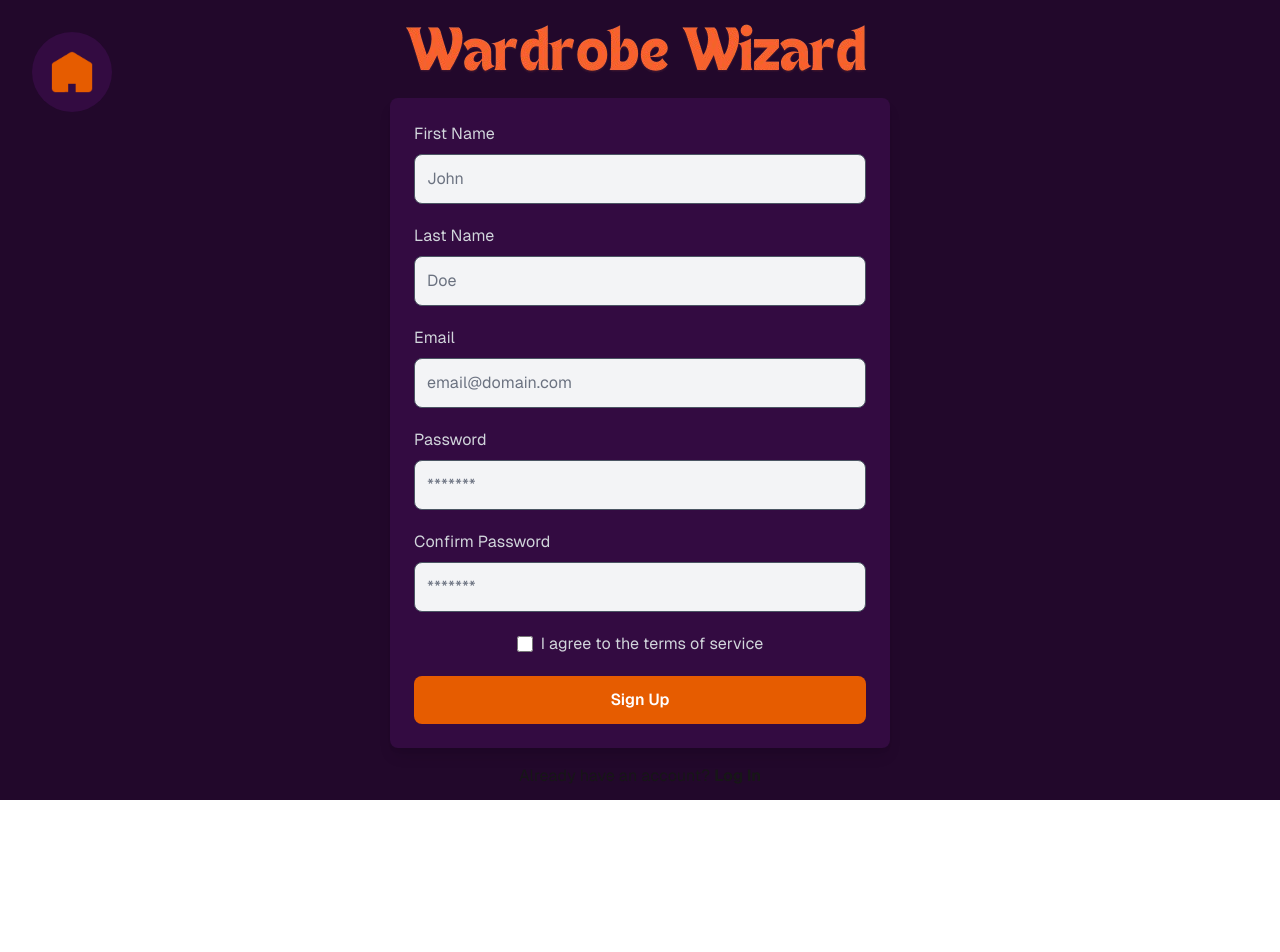
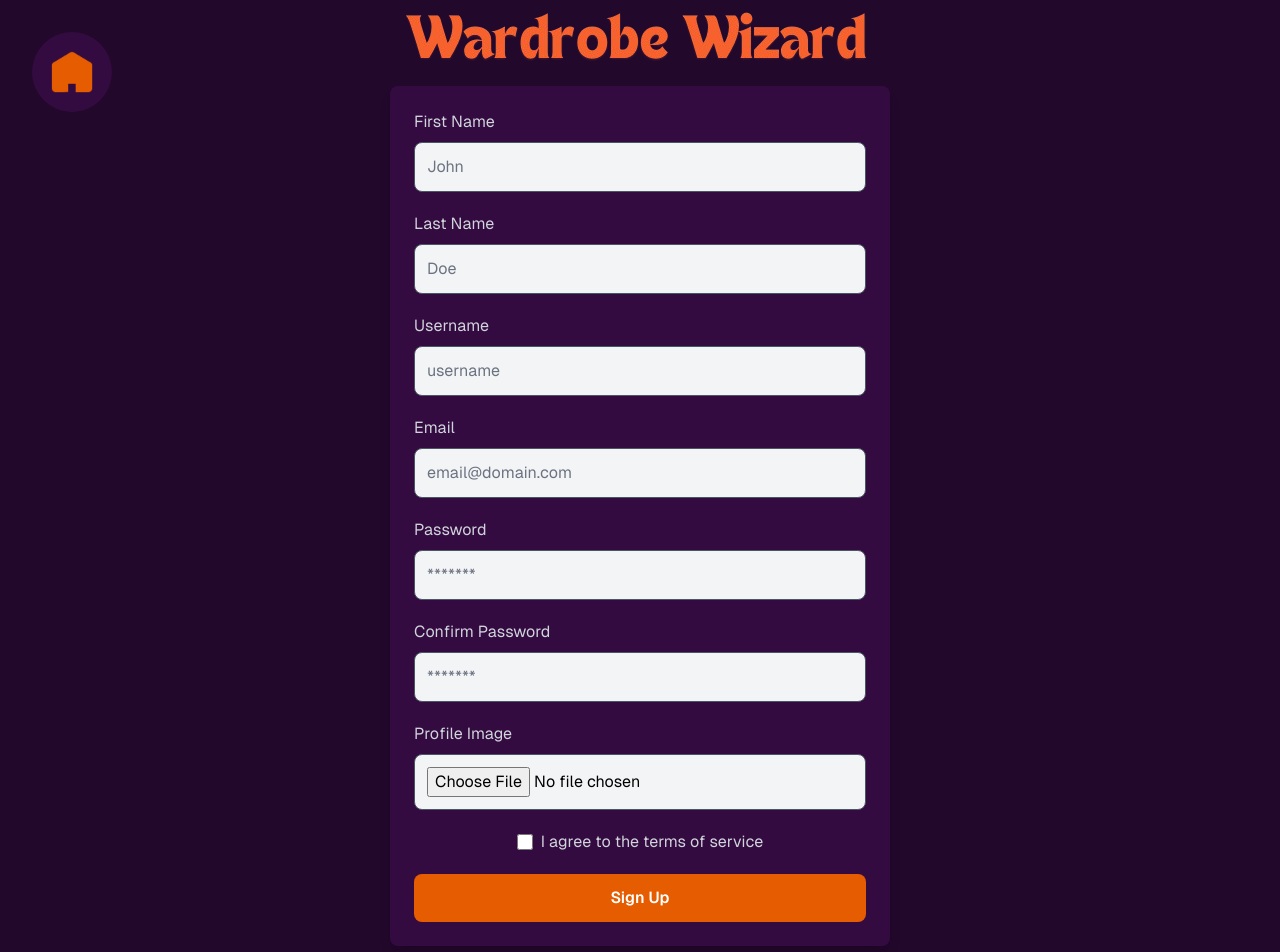
Before and after one commit to hassaan1shakil/Wardrobe-Wizard, a Next.js app in the folder frontend/: page /register in a window 1280 px wide. Shown: the top 952 px of the page. Before the commit the page ends 800 px from the top, so only its background shows below. Built offline with nearby package versions, Linux system fonts and the light colour scheme.

Commit message:
Intergrated Signup Fucntionality

```diff
--- a/frontend/src/components/register.js
+++ b/frontend/src/components/register.js
@@ -1,14 +1,21 @@
+'use client'
+
 import { useState } from "react";
+import { useRouter } from 'next/navigation'
 
 export default function Register() {
     // Manage form state
-    const [firstName, setFirstName] = useState("");
-    const [lastName, setLastName] = useState("");
+    const [first_name, setFirstName] = useState("");
+    const [last_name, setLastName] = useState("");
+    const [username, setUsername] = useState("");
     const [email, setEmail] = useState("");
     const [password, setPassword] = useState("");
     const [confirmPassword, setConfirmPassword] = useState("");
+    const [profile_image, setProfileImage] = useState("");
+    // setProfileImage(null)    // Default State
     const [terms, setTerms] = useState(false);
     const [errorMessage, setErrorMessage] = useState("");
+    const router = useRouter()
 
     // Handle form submission
     const handleSubmit = async (e) => {
@@ -18,7 +25,7 @@ export default function Register() {
         setErrorMessage("");
 
         // Front-end validation to ensure all fields are filled in
-        if (!firstName || !lastName || !email || !password || !confirmPassword || !terms) {
+        if (!first_name || !last_name || !email || !username || !password || !confirmPassword || !terms) {
             setErrorMessage("All fields are required.");
             return;
         }
@@ -29,14 +36,21 @@ export default function Register() {
             return;
         }
 
+        const formData = new FormData();
+        formData.append("first_name", first_name);
+        formData.append("last_name", last_name);
+        formData.append("username", username);
+        formData.append("email", email);
+        formData.append("password", password);
+        if (profile_image) {
+            formData.append("profile_image", profile_image); // Ensure profile_image is the actual file, not a URL or base64 string
+        }
+
         // Perform the registration logic, e.g., send data to your API endpoint
         try {
-            const response = await fetch("/api/register", {
+            const response = await fetch("http://127.0.0.1:8000/api/signup/", {
                 method: "POST",
-                headers: {
-                    "Content-Type": "application/json",
-                },
-                body: JSON.stringify({ firstName, lastName, email, password, terms }),
+                body: formData,
             });
 
             const result = await response.json();
@@ -44,6 +58,7 @@ export default function Register() {
             if (response.ok) {
                 // Handle successful registration (e.g., redirect to login or dashboard)
                 alert("Registration successful!");
+                router.push('/login')
             } else {
                 // Handle failure
                 setErrorMessage(result.message || "Registration failed. Please try again.");
@@ -58,6 +73,7 @@ export default function Register() {
             <form
                 className="flex flex-col gap-5 w-full max-w-lg mx-auto bg-[#330b41] p-6 rounded-lg shadow-lg"
                 onSubmit={handleSubmit}
+                encType="multipart/form-data"
             >
                 {/* First Name */}
                 <div className="flex flex-col">
@@ -69,7 +85,7 @@ export default function Register() {
                         className="w-full p-3 rounded-lg bg-gray-100 border border-gray-600 text-black placeholder-gray-500 focus:outline-none focus:ring-2 focus:ring-indigo-500"
                         placeholder="John"
                         required
-                        value={firstName}
+                        value={first_name}
                         onChange={(e) => setFirstName(e.target.value)} // Update first name state
                     />
                 </div>
@@ -84,8 +100,23 @@ export default function Register() {
                         className="w-full p-3 rounded-lg bg-gray-100 border border-gray-600 text-black placeholder-gray-500 focus:outline-none focus:ring-2 focus:ring-indigo-500"
                         placeholder="Doe"
                         required
-                        value={lastName}
+                        value={last_name}
                         onChange={(e) => setLastName(e.target.value)} // Update last name state
+                    />
+                </div>
+
+                {/* Username */}
+                <div className="flex flex-col">
+                    <label htmlFor="username" className="mb-2 text-gray-300">Username</label>
+                    <input
+                        type="username"
+                        id="username"
+                        name="username"
+                        className="w-full p-3 rounded-lg bg-gray-100 border border-gray-600 text-black placeholder-gray-500 focus:outline-none focus:ring-2 focus:ring-indigo-500"
+                        placeholder="username"
+                        required
+                        value={username}
+                        onChange={(e) => setUsername(e.target.value)} // Update email state
                     />
                 </div>
 
@@ -134,6 +165,19 @@ export default function Register() {
                     />
                 </div>
 
+                {/* Profile Image */}
+                <div className="flex flex-col">
+                    <label htmlFor="profile_image" className="mb-2 text-gray-300">Profile Image</label>
+                    <input
+                        type="file"
+                        id="profile_image"
+                        name="profile_image"
+                        className="w-full p-3 rounded-lg bg-gray-100 border border-gray-600 text-black placeholder-gray-500 focus:outline-none focus:ring-2 focus:ring-indigo-500"
+                        placeholder="profile_image"
+                        onChange={(e) => setProfileImage(e.target.files[0])} // Update profile_image state
+                    />
+                </div>
+
                 {/* Terms of Service */}
                 <div className="flex items-center justify-center">
                     <input
```
Also changed, not shown: 1 other file (tests, documents, lock files or other folders).
